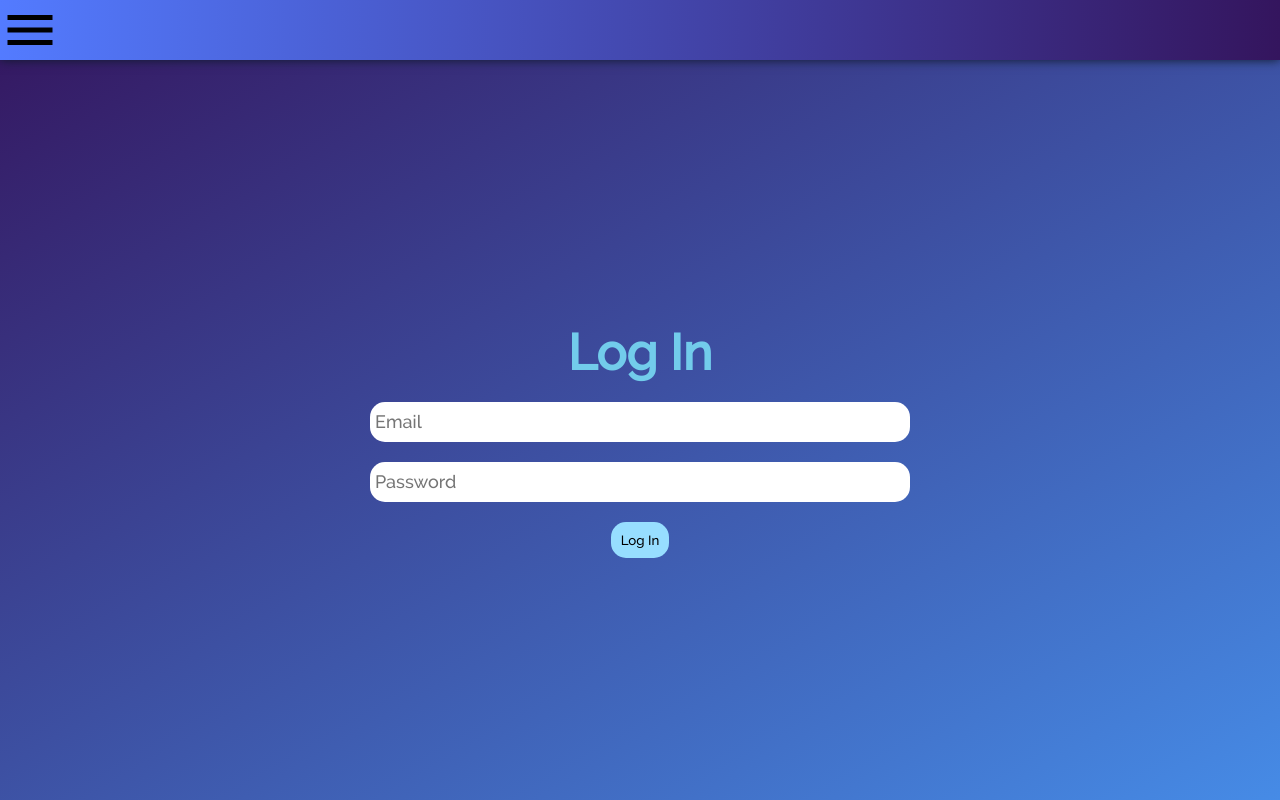
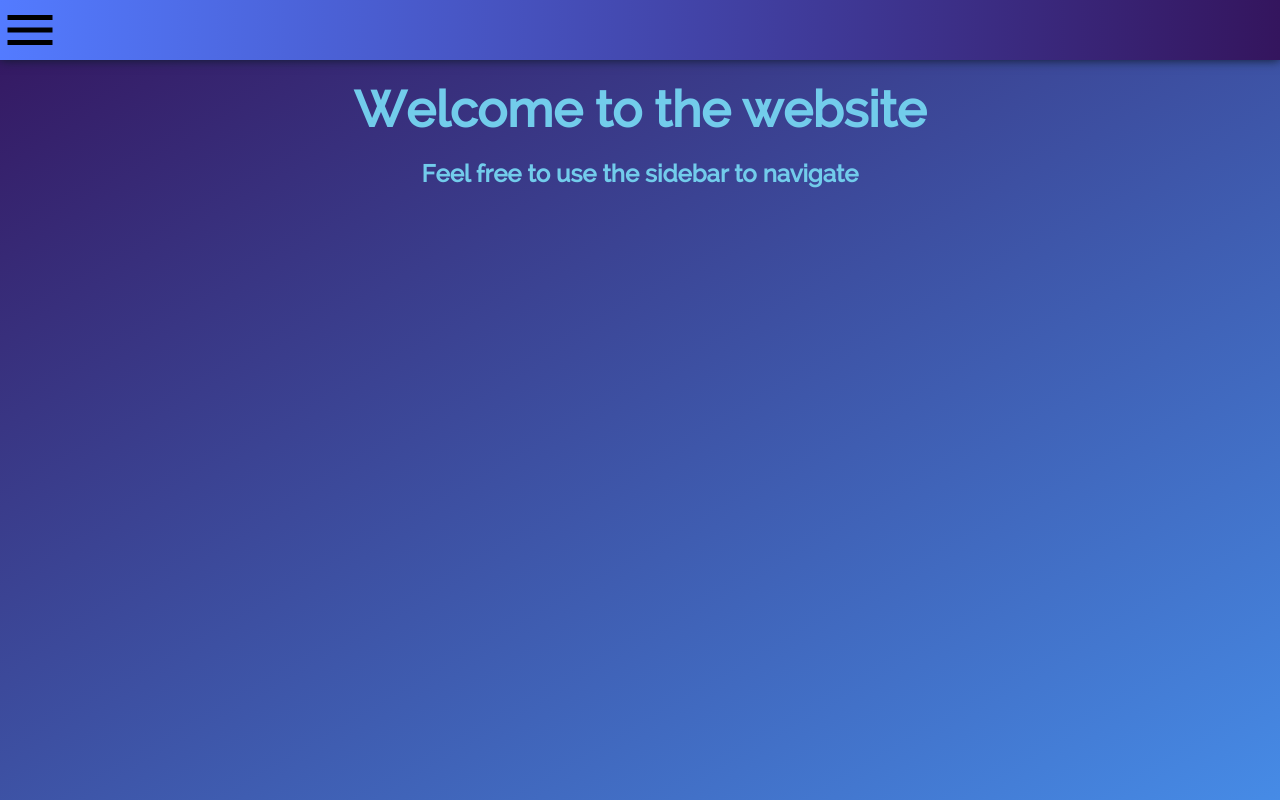
Before and after one commit to Wiktor-Wojciechowski/Firebase-Task, a React (Create React App) app: page / in a window 1280 px wide. Before the commit this address led to /login. Built offline with nearby package versions, Linux system fonts and the light colour scheme; no server answers; the database is empty.

Commit message:
added homepage

```diff
--- a/src/App.js
+++ b/src/App.js
@@ -7,6 +7,7 @@ import Blog from './components/Blog';
 import Chat from './components/Chat';
 import Contact from './components/Contact';
 import Error404 from './components/Error404';
+import Home from './components/Home';
 import Login from './components/Login';
 import Map from './components/Map';
 import PrivateRoute from './components/PrivateRoute';
@@ -15,6 +16,7 @@ import Sidebar from './components/Sidebar'
 import Topbar from './components/Topbar';
 import UserList from './components/UserList';
 import Profile from './components/Profile';
+
 
 //importing context
 import { AuthProvider } from './context/AuthContext.js'
@@ -31,6 +33,8 @@ function App() {
           <Topbar />
           <div className="main-component">
             <Routes>
+              <Route path="/" element={<Home />} />
+              <Route path="/home" element={<Home />} />
               <Route path='/about' element={<About />} />
               <Route path='/blog' element={<Blog />} />
               <Route path='/contact' element={<Contact />} />
@@ -42,11 +46,7 @@ function App() {
                   <Chat />
                 </PrivateRoute>
               } />
-              <Route path="/" element={
-                <PrivateRoute>
-                  <Chat />
-                </PrivateRoute>
-              } />
+
               <Route path='/account-settings' element={
                 <PrivateRoute>
                   <AccountSettings />
--- /dev/null
+++ b/src/components/Home.js
@@ -0,0 +1,10 @@
+import React from 'react'
+
+export default function Home() {
+    return (
+        <div className='home-component'>
+            <h1>Welcome to the website</h1>
+            <h2>Feel free to use the sidebar to navigate</h2>
+        </div>
+    )
+}
--- a/src/components/Register.js
+++ b/src/components/Register.js
@@ -57,7 +57,7 @@ export default function Register() {
                     <input id="email-input" type="email" ref={emailRef} placeholder='Email' required />
                     <input id="password-input" type="password" maxLength={4096} ref={passRef} placeholder='Password' required />
                     <input id="date-of-birth-input" type='date' ref={dobRef}></input>
-                    <span className='error'>{error}</span>
+                    <div className='error'>{error}</div>
                     <button disabled={loading} >Register</button>
                 </form>
             </div>
--- a/src/components/Sidebar.js
+++ b/src/components/Sidebar.js
@@ -16,7 +16,10 @@ export default function Sidebar(props) {
             <div className='side-menu' style={{ width: props.width }}>
                 <ul className='menu-list' >
                     <li className='menu-item'>
-                        <NavLink to='/' replace={true}  >Chat</NavLink>
+                        <NavLink to='/' replace={true}  >Home</NavLink>
+                    </li>
+                    <li className='menu-item'>
+                        <NavLink to='/chat' replace={true}  >Chat</NavLink>
                     </li>
                     <li className='menu-item'>
                         <NavLink to='/map' replace={true} >Map</NavLink>
--- a/src/components/Topbar.js
+++ b/src/components/Topbar.js
@@ -31,7 +31,7 @@ export default function Topbar() {
             && e.target.className != 'menu-list') {
             menuClose()
         }
-        //console.log(e.target.tagName)
+
     }
     return (
         <div id="topbar-component">
--- a/src/components/login.js
+++ b/src/components/login.js
@@ -54,7 +54,7 @@ export default function Login() {
 
                     <input required type="password" onChange={(e) => { setPassword(e.target.value) }} placeholder='Password' />
 
-                    <span className='error' >{error}</span>
+                    <div className='error' >{error}</div>
                     <button disabled={loading} >Log In</button>
                 </form>
             </div>
--- a/src/css/styles.css
+++ b/src/css/styles.css
@@ -54,6 +54,13 @@ body {
     color: var(--color3);
 }
 
+.home-component>* {
+    text-align: center;
+    word-break: keep-all;
+    word-wrap: normal;
+    overflow-wrap: break-word;
+}
+
 .about-component {
     margin: auto;
     width: 500px;
@@ -68,6 +75,7 @@ body {
 
 .error {
     color: red;
+    text-align: center;
     margin-bottom: 10px;
 }
 
@@ -80,7 +88,7 @@ address {
     text-align: left;
 }
 
-.blog-component {}
+
 
 .article-list {
     background-color: #fff;
@@ -609,16 +617,6 @@ button:hover {
     ;
 }
 
-.profile-username {}
-
-/*.avatar:hover+.edit-button {
-    display: block;
-}
-
-.edit-button:hover {
-    display: block;
-}*/
-
 @media (min-width:600px) {
     .main-component {
         max-width: 100%;
@@ -646,7 +644,7 @@ button:hover {
 
     .register-component {
         max-width: 600px;
-        height: 80vh;
+
         margin: auto;
     }
 
```
